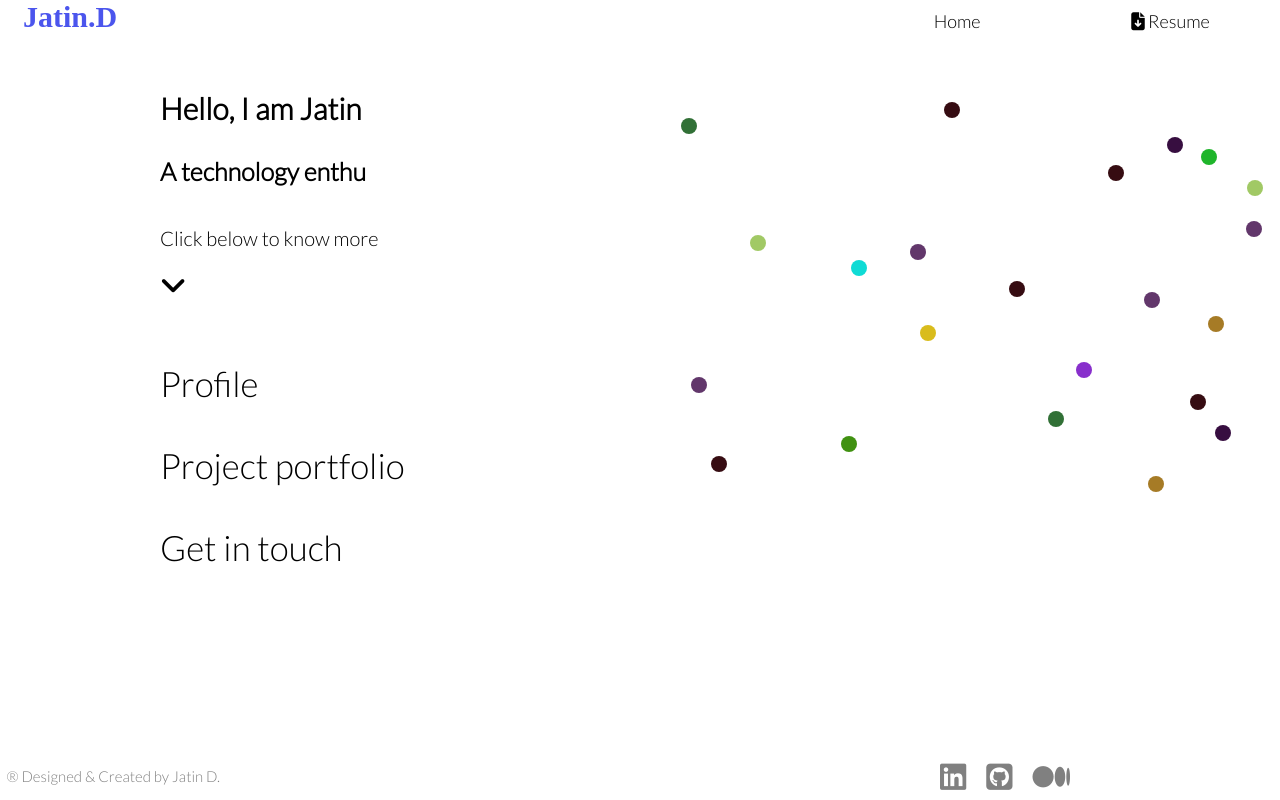
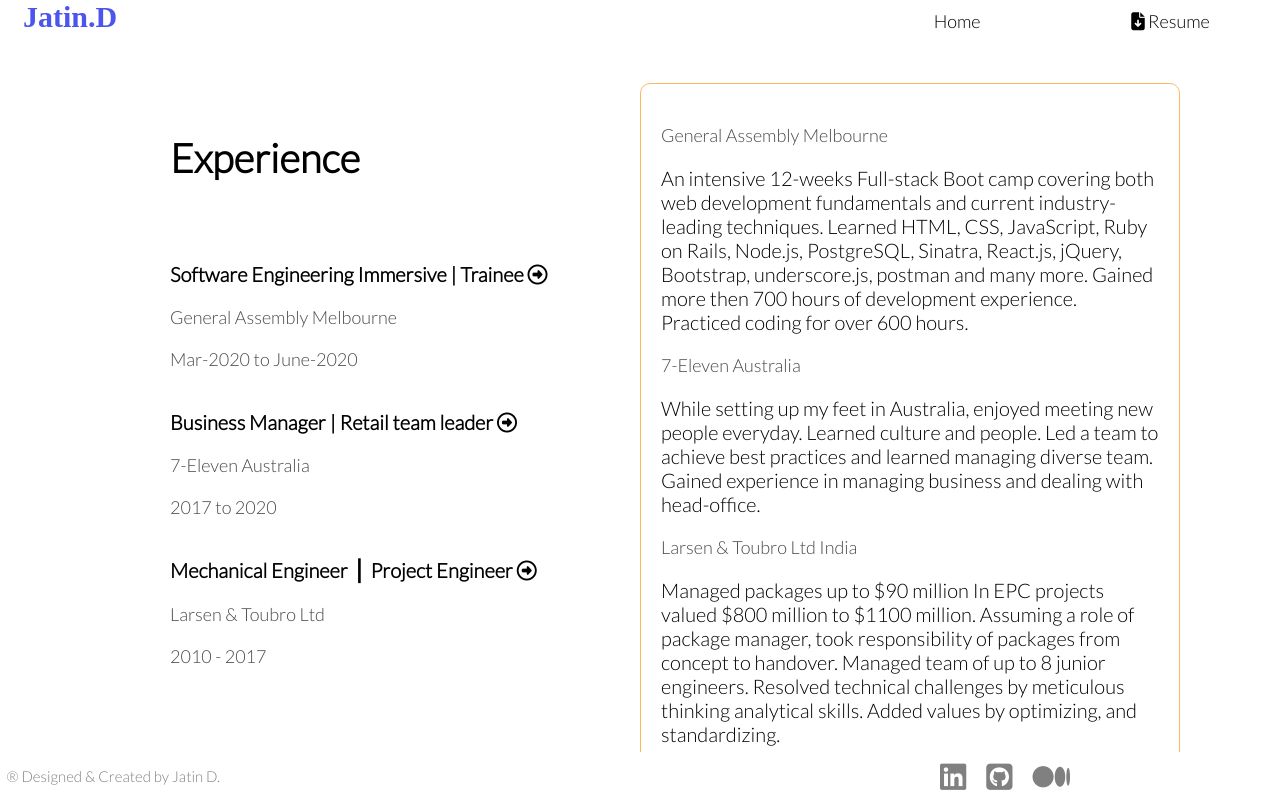
Before and after one commit to jatin-d/portfolio-Jatin-d, a React (Create React App) app: page /experience in a window 1280 px wide. Built offline with nearby package versions, Linux system fonts and the light colour scheme; some icons are missing; a web font is replaced by a local one; what react-animations would draw is missing.

Commit message:
experience and education page added

```diff
--- a/src/About.css
+++ b/src/About.css
@@ -7,7 +7,6 @@
     grid-gap: 40px;
     height: 100vh;
     width: 100vw;
-    /* background: linear-gradient(0.25turn, #808080, rgb(204, 204, 204)); */
 }
 .about-intro{
     display: grid;
@@ -15,6 +14,7 @@
     justify-content: left;
     align-items: center;
 }
+
 .about-intro-text-wrapper{
     margin: 0;
     margin-top: 50px;
@@ -23,12 +23,6 @@
     padding: 10px;
 }
 
-.intro-address{
-    font-size: 50px;
-    font-weight: 900;
-    text-align: left;
-
-}
 .typical{
     font-size: 25px;
 }
@@ -51,7 +45,6 @@
 }
 .about-intro-navigation-link{
     font-size: 35px;
-    /* width: fit-content; */
     display: block;
     cursor: pointer;
     text-decoration: none;
@@ -67,13 +60,12 @@
 .router-link{
     text-decoration: none;
     color: black;
-    font-weight: 300;
 }
 
 
 
 .about-text .address{
-    font-size: 30px;
+    font-size: 40px;
     color: rgb(0, 0, 0);
 }
 .about-text .intro{
--- a/src/About.js
+++ b/src/About.js
@@ -60,12 +60,6 @@
                         <Link className="router-link" to="/portfolio">{getLinkElement('Project portfolio', 2)}</Link>
                         {/* <Link className="router-link" to="/play">{getLinkElement('Play while I play', 2.25)}</Link> */}
                         <Link className="router-link" to="/contact">{getLinkElement('Get in touch', 2.50)}</Link>
-
-                        {/* {getLinkElement('A kaleidoscopic journey @ work', 1.5)}
-                        {getLinkElement('Education and Life lessons', 1.75)} */}
-
-
-
                     </div>
                 </div>
             </main>
--- a/src/App.js
+++ b/src/App.js
@@ -8,6 +8,8 @@
 // import Play from "./Play"
 import Contact from "./Contact"
 import Footer from "./Footer"
+import Experience from "./Experience"
+import Education from "./Education"
 import {
   BrowserRouter,
   Switch,
@@ -29,6 +31,12 @@
           <Route path="/portfolio">
             <Portfolio />
           </Route>
+          <Route path="/experience">
+            <Experience />
+          </Route>
+          <Route path="/education">
+            <Education />
+          </Route>
           {/* <Route path="/play">
             <Play />
           </Route> */}
@@ -41,6 +49,8 @@
         </Switch>
         <Footer />
       </BrowserRouter>
+
+
     </main>
   )
 }
--- a/src/Education.css
+++ b/src/Education.css
@@ -1,62 +1,56 @@
+*{
+    box-sizing: border-box;
+}
 .education-container{
-    position: relative;
     height: 100vh;
-    display: flex;
+    display: grid;
+    grid-template-columns: 1fr 1fr;
     align-items: center;
 }
-.resume-education-heading{
-    text-align: center;
+.education-text-left-container{
+    width: 100%;
+    display: flex;
+    flex-flow: column;
+    margin-left: 150px;
 }
-.resume-education{
-    display: grid;
-    margin: 0 auto;
-    width: 60%;
-    text-align: left;
-    height: fit-content;
+.education-heading{
+    margin: 0;
+    font-size: 40px;
+    padding: 20px;
 }
-.resume-edu-ga, .resume-edu-udemy, .resume-edu-gu{
-    display: grid;
-    grid-template-columns: 2fr 1fr 2fr;
-    margin-bottom: 10px;
-
+.education-title-wrapper{
+    padding: 20px;
 }
-.resume-text{
+.education-title-container{
+    padding-top: 20px;
+}
+.education-title-text{
     margin: 0;
-    font-size: 10px;
-    text-align: justify;
+    padding-top: 20px;
+    font-size: 18px;
+    color: rgb(73, 73, 73);
 }
-.resume-internal-heading{
+.education-text{
     margin: 0;
-}
-.res-edu-gu-symbol, .res-edu-udemy-symbol, .res-edu-ga-symbol{
-    text-align: center;
+    padding-top: 20px;
     font-size: 20px;
 }
-.education-background{
-    width: 100%;
-    height: 100vh;
-    background-color: rgb(237, 187, 187);
-    position: absolute;
-    top: 0;
-    left: 0;
-    z-index: -100;
-}
-.edu-icon{
-    font-size: 25px;
-    color: rgb(90, 120, 255);
-    transition: all 0.3s ease-in-out;
-    text-align: center;
-}
-.edu-icon:hover{
-    transform: scale(1.1);
-    color: rgb(250, 24, 80);
-    text-shadow: 1px 1px 2px rgb(116, 99, 101);
+.education-sub-heading{
+    margin: 0;
+    padding-top: 20px;
+    font-size: 20px;
 }
 
 
+
+.education-description-right-wrapper{
+    border: 1px solid rgba(254, 177, 82, 0.9);
+    border-radius: 10px;
+    padding: 20px;
+    margin-top: 50px;
+    margin-right: 100px;
+}
+
 @media (max-width:768px){
-    .resume-edu-ga, .resume-edu-udemy, .resume-edu-gu{
-        grid-template-columns: none;
-        grid-template-rows: 2fr 1fr 2fr;
-    }
+
 }
--- a/src/Education.js
+++ b/src/Education.js
@@ -1,52 +1,54 @@
 import React from 'react';
 import './Education.css';
+import styled, { keyframes } from 'styled-components'
+import {bounceInLeft} from 'react-animations'
+import {bounceInRight} from 'react-animations'
+
+const BounceInLeft = styled.div`animation: ${props => props.delay}s ${keyframes`${bounceInLeft}`}`
+const BounceInRight = styled.div`animation: ${props => props.delay}s ${keyframes`${bounceInRight}`}`
+
 
 export default function Education(props) {
     return(
         <div className="education-container">
-            <div className="resume-education">
-                <h6 className="resume-education-heading">Education</h6>
-                <div className="resume-edu-ga">
-                    <div className="res-edu-ga-titile">
-                        <h6 className='resume-internal-heading'>Software Engineering Immersive</h6>
-                        <p className='resume-text'>General Assembly Melbourne</p>
-                        <p className='resume-text'>2020</p>
+            <div className="education-text-left-container">
+                <BounceInLeft delay={2}>
+                    <h6 className="education-heading">Education</h6>
+                    <div className="education-title-wrapper">
+                        <div className="education-title-container">
+                            <h6 className='education-sub-heading'>Software Engineering Immersive</h6>
+                            <p className='education-title-text'>General Assembly Melbourne</p>
+                            <p className='education-title-text'>2020</p>
+                        </div>
+                        <div className="education-title-container">
+                            <h6 className='education-sub-heading'>Learn figma | UI/UX design essential training</h6>
+                            <p className='education-title-text'>Udemy</p>
+                            <p className='education-title-text'>2018</p>
+                        </div>
+                        <div className="education-title-container">
+                            <h6 className='education-sub-heading'>Bachelor Of Mechanical Engineering</h6>
+                            <p className='education-title-text'>Gujarat University</p>
+                            <p className='education-title-text'>2006 - 2009</p>
+                        </div>
                     </div>
-                    <div className="res-edu-ga-symbol">
-                        <i class="im im-graduation-hat edu-icon"></i>
+                </BounceInLeft>
+            </div>
+            <BounceInRight delay={2}>
+                <div className="education-description-right-wrapper">
+                    <div className="res-exp-ga-text">
+                        <p className="education-title-text">General Assembly Melbourne</p>
+                        <p className='education-text'>Learned writing responsive web pages in HTML5, CSS & JavaScript(ES6). Developed web-applications with React.js. Built back-end applications using MVC frameworks (Ruby on Rails). Employed JS and Ruby libraries such as Underscore, jQuery, and Sinatra. learned complete product life-cycles from user-stories to deployment. Practiced TDD (test driven development).</p>
                     </div>
-                    <div className="res-edu-ga-text">
-                        <p className='resume-text'>Learned writing responsive web pages in HTML5, CSS & JavaScript(ES6). Developed web-applications with React.js. Built back-end applications using MVC frameworks (Ruby on Rails). Employed JS and Ruby libraries such as Underscore, jQuery, and Sinatra. learned complete product life-cycles from user-stories to deployment. Practiced TDD (test driven development).</p>
+                    <div className="res-exp-se-text">
+                        <p className='education-title-text'>7-Eleven Australia</p>
+                        <p className='education-text'>Completed a 40+ hour course on Figma. Learned basics of designing UI using Figma.</p>
+                    </div>
+                    <div className="res-exp-lt-text">
+                        <p className='education-title-text'>Larsen & Toubro Ltd India</p>
+                        <p className='education-text'>While learning fundamentals of mechanical engineering, enjoyed university days making friends. Played cricket for collage team. Being enthusiastic about technology, learned computer aided design and secured a job in a power plant designing company.</p>
                     </div>
                 </div>
-                <div className="resume-edu-udemy">
-                    <div className="res-edu-udemy-titile">
-                        <h6 className='resume-internal-heading'>Learn figma | UI/UX design essential training</h6>
-                        <p className='resume-text'>Udemy</p>
-                        <p className='resume-text'>2018</p>
-                    </div>
-                    <div className="res-edu-udemy-symbol">
-                        <i class="im im-graduation-hat edu-icon"></i>
-                    </div>
-                    <div className="res-edu-udemy-text">
-                        <p className='resume-text'>Completed a 40+ hour course on Figma. Learned basics of designing UI using Figma.</p>
-                    </div>
-                </div>
-                <div className="resume-edu-gu">
-                    <div className="res-edu-gu-titile">
-                        <h6 className='resume-internal-heading'>Bachelor Of Mechanical Engineering</h6>
-                        <p className='resume-text'>Gujarat University</p>
-                        <p className='resume-text'>2006 - 2009</p>
-                    </div>
-                    <div className="res-edu-gu-symbol">
-                        <i class="im im-graduation-hat edu-icon"></i>
-                    </div>
-                    <div className="res-edu-gu-text">
-                        <p className='resume-text'>While learning fundamentals of mechanical engineering, enjoyed university days making friends. Played cricket for collage team. Being enthusiastic about technology, learned computer aided design and secured a job in a power plant designing company.</p>
-                    </div>
-                </div>
-            </div>
-            <div className="education-background"></div>
+            </BounceInRight>
         </div>
     )
 }
--- a/src/Experience.css
+++ b/src/Experience.css
@@ -1,62 +1,56 @@
+*{
+    box-sizing: border-box;
+}
 .experience-container{
-    position: relative;
     height: 100vh;
-    display: flex;
+    display: grid;
+    grid-template-columns: 1fr 1fr;
     align-items: center;
 }
-.resume-experience-heading{
-    text-align: center;
+.experience-text-left-container{
+    width: 100%;
+    display: flex;
+    flex-flow: column;
+    margin-left: 150px;
 }
-.resume-experience{
-    display: grid;
-    margin: 0 auto;
-    width: 60%;
-    align-items: center;
-    text-align: left;
-    height: fit-content;
+.experience-heading{
+    margin: 0;
+    font-size: 40px;
+    padding: 20px;
 }
-.resume-experience-ga, .resume-experience-se, .resume-experience-lt{
-    display: grid;
-    grid-template-columns: 2fr 1fr 2fr;
-    margin-bottom: 10px;
-    align-items: center;
+.experience-title-wrapper{
+    padding: 20px;
 }
-.resume-text{
+.experience-title-container{
+    padding-top: 20px;
+}
+.experience-title-text{
     margin: 0;
-    font-size: 10px;
-    text-align: justify;
+    padding-top: 20px;
+    font-size: 18px;
+    color: rgb(73, 73, 73);
 }
-.resume-internal-heading{
+.experience-text{
     margin: 0;
-}
-.res-exp-se-symbol, .res-exp-ga-symbol, .res-exp-lt-symbol{
-    text-align: center;
+    padding-top: 20px;
     font-size: 20px;
 }
-.experience-background{
-    width: 100%;
-    height: 100vh;
-    background-color: rgb(197, 197, 197);
-    position: absolute;
-    top: 0;
-    left: 0;
-    z-index: -100;
+.experience-sub-heading{
+    margin: 0;
+    padding-top: 20px;
+    font-size: 20px;
 }
-.exp-icon{
-    font-size: 25px;
-    color: rgb(90, 120, 255);
-    transition: all 0.3s ease-in-out;
-    text-align: center;
-}
-.exp-icon:hover{
-    transform: scale(1.1);
-    color: rgb(250, 24, 80);
-    text-shadow: 1px 1px 2px rgb(116, 99, 101);
+
+
+
+.experience-description-right-wrapper{
+    border: 1px solid rgba(254, 177, 82, 0.9);
+    border-radius: 10px;
+    padding: 20px;
+    margin-top: 50px;
+    margin-right: 100px;
 }
 
 @media (max-width:768px){
-    .resume-experience-ga, .resume-experience-se, .resume-experience-lt{
-        grid-template-columns: none;
-        grid-template-rows:2fr 1fr 2fr;
-    }
+
 }
--- a/src/Experience.js
+++ b/src/Experience.js
@@ -1,52 +1,54 @@
 import React from 'react';
 import './Experience.css';
+import styled, { keyframes } from 'styled-components'
+import {bounceInLeft} from 'react-animations'
+import {bounceInRight} from 'react-animations'
+
+const BounceInLeft = styled.div`animation: ${props => props.delay}s ${keyframes`${bounceInLeft}`}`
+const BounceInRight = styled.div`animation: ${props => props.delay}s ${keyframes`${bounceInRight}`}`
+
 
 export default function Experience(props) {
     return(
         <div className="experience-container">
-            <div className="resume-experience">
-                <h6 className="resume-experience-heading">Experience</h6>
-                <div className="resume-experience-ga">
-                    <div className="res-exp-ga-title">
-                        <h6 className='resume-internal-heading'>Software Engineering Immersive | Trainee</h6>
-                        <p className="resume-text">General Assembly Melbourne</p>
-                        <p className='resume-text'>Mar-2020 to June-2020</p>
+            <div className="experience-text-left-container">
+                <BounceInLeft delay={2}>
+                    <h6 className="experience-heading">Experience</h6>
+                    <div className="experience-title-wrapper">
+                        <div className="experience-title-container">
+                            <h6 className='experience-sub-heading'>Software Engineering Immersive | Trainee  <i class="far fa-arrow-alt-circle-right"></i></h6>
+                            <p className="experience-title-text">General Assembly Melbourne</p>
+                            <p className='experience-title-text'>Mar-2020 to June-2020</p>
+                        </div>
+                        <div className="experience-title-container">
+                            <h6 className='experience-sub-heading'>Business Manager | Retail team leader  <i class="far fa-arrow-alt-circle-right"></i></h6>
+                            <p className='experience-title-text'>7-Eleven Australia</p>
+                            <p className='experience-title-text'>2017 to 2020</p>
+                        </div>
+                        <div className="experience-title-container">
+                            <h6 className='experience-sub-heading'>Mechanical Engineer ⎪ Project Engineer  <i class="far fa-arrow-alt-circle-right"></i></h6>
+                            <p className='experience-title-text'>Larsen & Toubro Ltd</p>
+                            <p className='experience-title-text'>2010 - 2017</p>
+                        </div>
                     </div>
-                    <div className="res-exp-ga-symbol">
-                        <i class="im im-briefcase exp-icon"></i>
+                </BounceInLeft>
+            </div>
+            <BounceInRight delay={2}>
+                <div className="experience-description-right-wrapper">
+                    <div className="res-exp-ga-text">
+                        <p className="experience-title-text">General Assembly Melbourne</p>
+                        <p className='experience-text'>An intensive 12-weeks Full-stack Boot camp covering both web development fundamentals and current industry-leading techniques. Learned HTML, CSS, JavaScript, Ruby on Rails, Node.js, PostgreSQL, Sinatra, React.js, jQuery, Bootstrap, underscore.js, postman and many more. Gained more then 700 hours of development experience. Practiced coding for over 600 hours.</p>
                     </div>
-                    <div className="res-exp-ga-text">
-                        <p className='resume-text'>An intensive 12-weeks Full-stack Boot camp covering both web development fundamentals and current industry-leading techniques. Learned HTML, CSS, JavaScript, Ruby on Rails, Node.js, PostgreSQL, Sinatra, React.js, jQuery, Bootstrap, underscore.js, postman and many more. Gained more then 700 hours of development experience. Practiced coding for over 600 hours.</p>
+                    <div className="res-exp-se-text">
+                        <p className='experience-title-text'>7-Eleven Australia</p>
+                        <p className='experience-text'>While setting up my feet in Australia, enjoyed meeting new people everyday. Learned culture and people. Led a team to achieve best practices and learned managing diverse team. Gained experience in managing business and dealing with head-office.</p>
+                    </div>
+                    <div className="res-exp-lt-text">
+                        <p className='experience-title-text'>Larsen & Toubro Ltd India</p>
+                        <p className='experience-text'>Managed packages up to $90 million In EPC projects valued $800 million to $1100 million. Assuming a role of package manager, took responsibility of packages from concept to handover. Managed team of up to 8 junior engineers. Resolved technical challenges by meticulous thinking analytical skills. Added values by optimizing, and standardizing.</p>
                     </div>
                 </div>
-                <div className="resume-experience-se">
-                    <div className="res-exp-se-title">
-                        <h6 className='resume-internal-heading'>Business Manager | Retail team leader</h6>
-                        <p className='resume-text'>7-Eleven Australia</p>
-                        <p className='resume-text'>2017 to 2020</p>
-                    </div>
-                    <div className="res-exp-se-symbol">
-                        <i class="im im-briefcase exp-icon"></i>
-                    </div>
-                    <div className="res-exp-se-text">
-                        <p className='resume-text'>While setting up my feet in Australia, enjoyed meeting new people everyday. Learned culture and people. Led a team to achieve best practices and learned managing diverse team. Gained experience in managing business and dealing with head-office.</p>
-                    </div>
-                </div>
-                <div className="resume-experience-lt">
-                    <div className="res-exp-lt-title">
-                        <h6 className='resume-internal-heading'>Mechanical Engineer ⎪ Project Engineer</h6>
-                        <p className='resume-text'>Larsen & Toubro Ltd</p>
-                        <p className='resume-text'>2010 - 2017</p>
-                    </div>
-                    <div className="res-exp-lt-symbol">
-                        <i class="im im-briefcase exp-icon"></i>
-                    </div>
-                    <div className="res-exp-lt-text">
-                        <p className='resume-text'>Managed packages up to $90 million In EPC projects valued $800 million to $1100 million. Assuming a role of package manager, took responsibility of packages from concept to handover. Managed team of up to 8 junior engineers. Resolved technical challenges by meticulous thinking analytical skills. Added values by optimizing, and standardizing.</p>
-                    </div>
-                </div>
-            </div>
-            <div className="experience-background"></div>
+            </BounceInRight>
         </div>
     )
 }
--- a/src/Profile.css
+++ b/src/Profile.css
@@ -26,6 +26,10 @@
     padding-top: 20px;
     padding-bottom: 20px;
 }
+.profile-text p{
+    margin: 0;
+}
+
 .profile-links{
     margin: 0;
     display: block;
```
